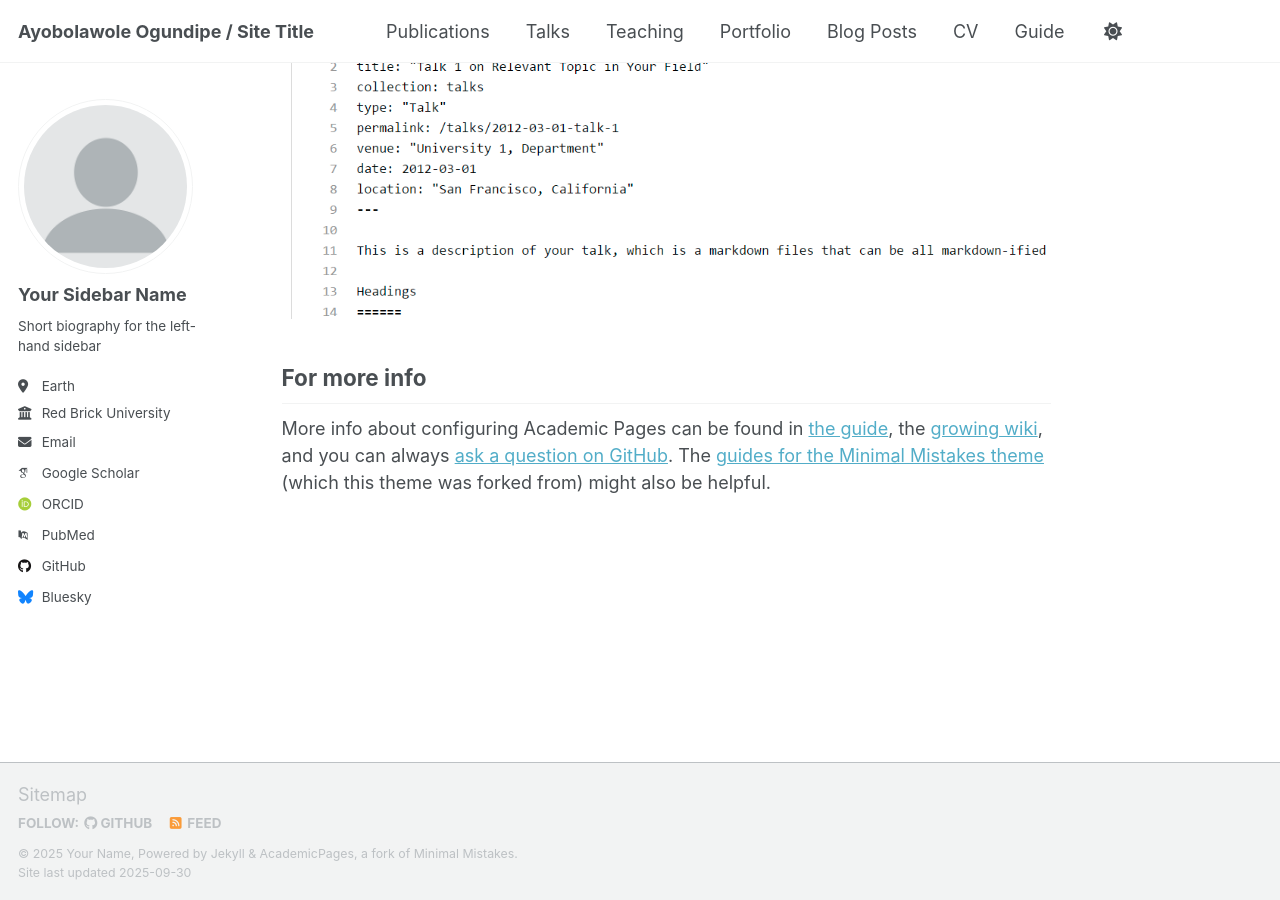
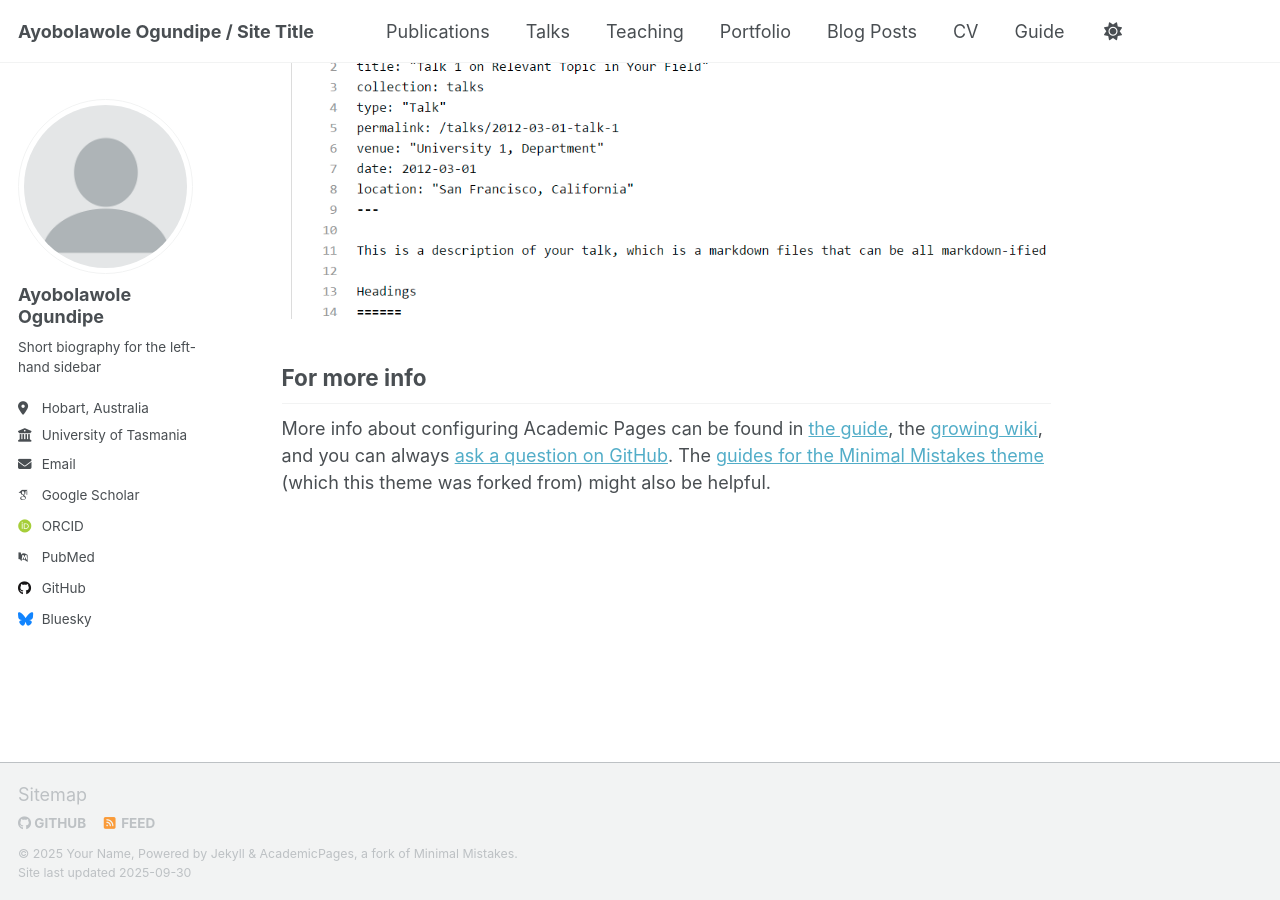
Before and after one commit to ayobolawole/ayobolawole.github.io, a Jekyll site: the page built from _pages/about.md, in a window 1280 px wide and 900 px high, scrolled down 2880 px. Built offline with Jekyll 4.4.1, drawn with Linux system fonts in a browser that asks for light colours; some web fonts are replaced; a script that is not in the unit is left out.

Commit message:
Update _config.yml

```diff
--- a/_config.yml
+++ b/_config.yml
@@ -7,7 +7,7 @@
 # server process.
 
 # Basic Site Settings
-locale                   : "en-US"
+locale                   : "en- AU"
 site_theme               : "default" # Currently available options are "default", "air"
 title                    : "Ayobolawole Ogundipe / Site Title"
 title_separator          : "-"
@@ -24,13 +24,13 @@ repository               : "academicpages/academicpages.github.io"
 author:
   # Biographic information
   avatar           : "profile.png"
-  name             : "Your Sidebar Name"
+  name             : "Ayobolawole Ogundipe"
   pronouns         : # example: "she/her"
   bio              : "Short biography for the left-hand sidebar"
-  location         : "Earth"
-  employer         : "Red Brick University"
+  location         : "Hobart, Australia"
+  employer         : "University of Tasmania"
   uri              : # URL
-  email            : "none@example.org"
+  email            : "ayobolawole@gmail.com"
 
   # Academic websites
   academia         : # URL
```
